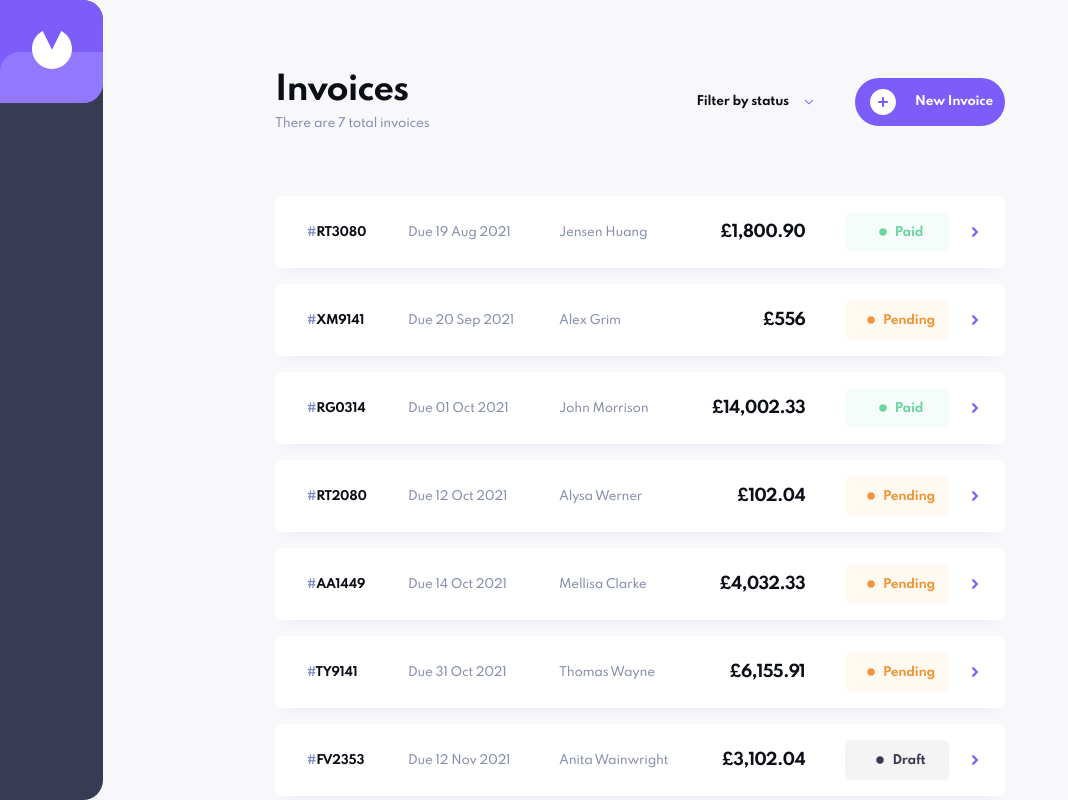
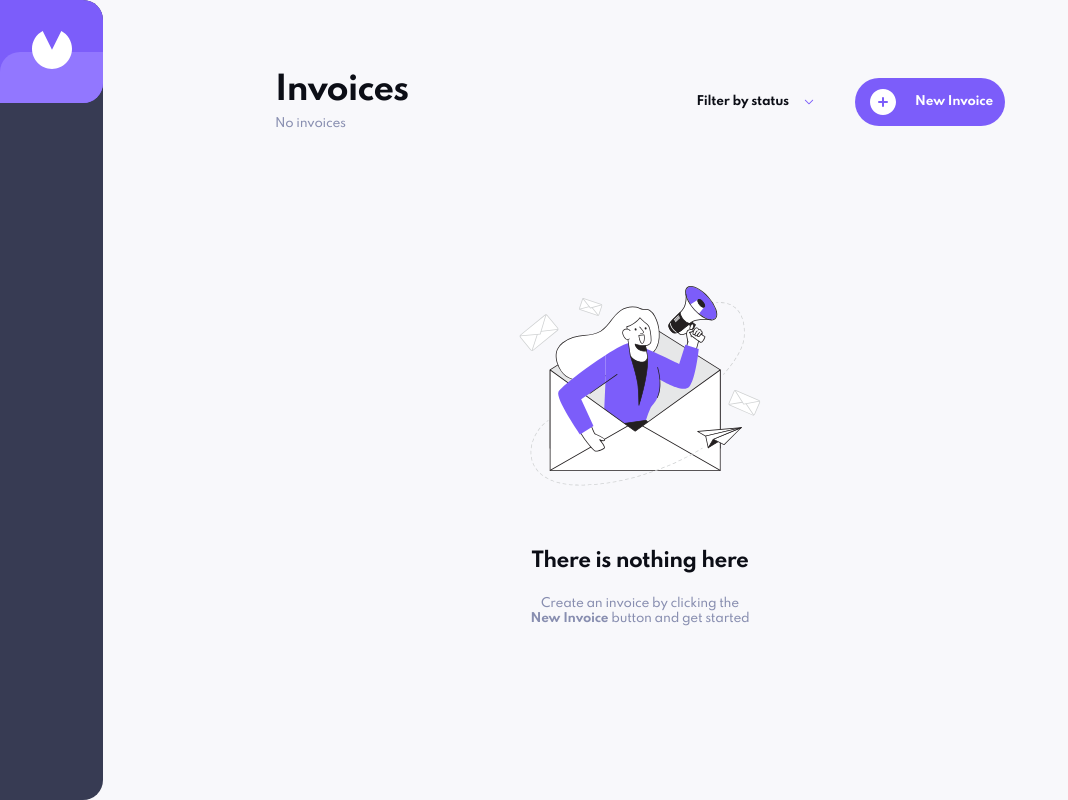
Before and after one commit to sohhamm/invoice-app, a React (Vite) app in the folder client/: page / in a window 1280 px wide. Shown: the whole page, without its empty margins (0-1068 px from the left). Built offline with nearby package versions, Linux system fonts and the light colour scheme.

Commit message:
feat: invoices empty state

```diff
--- a/client/src/pages/invoices/Invoices.tsx
+++ b/client/src/pages/invoices/Invoices.tsx
@@ -1,11 +1,14 @@
 import * as React from 'react'
 import Button from '@/components/ui/button'
+import Invoice from '@/components/invoice'
 import InvoiceFilter from '@/components/invoice-filter'
+import empty from '@/assets/empty-invoice.svg'
 import classes from './invoices.module.css'
 import type {IInvoice, Option} from '@/types'
 
-import invoices from '../../../data.json'
-import Invoice from '@/components/invoice/Invoice'
+// import invoices from '../../../data.json'
+
+const invoices: any = []
 
 export default function Invoices() {
   const [opts, setOpts] = React.useState<Option>({
@@ -13,6 +16,8 @@
     pending: false,
     paid: false,
   })
+
+  const fetchingInvoices = false
 
   return (
     <div>
@@ -29,9 +34,19 @@
       </div>
 
       <div className={classes.body}>
-        {invoices.map((invoice: IInvoice) => (
-          <Invoice key={invoice.id} invoice={invoice} />
-        ))}
+        {!fetchingInvoices && !invoices.length ? (
+          <div className={classes.emptyBox}>
+            <img src={empty} alt='Empty' />
+
+            <h2>There is nothing here</h2>
+            <p>
+              Create an invoice by clicking the <br /> <span>New Invoice </span>
+              button and get started
+            </p>
+          </div>
+        ) : (
+          invoices.map((invoice: IInvoice) => <Invoice key={invoice.id} invoice={invoice} />)
+        )}
       </div>
     </div>
   )
--- a/client/src/pages/invoices/invoices.module.css
+++ b/client/src/pages/invoices/invoices.module.css
@@ -36,3 +36,36 @@
 
   row-gap: 16px;
 }
+
+.emptyBox {
+  display: flex;
+  flex-direction: column;
+  height: calc(100vh - 280px);
+  justify-content: center;
+  align-items: center;
+  max-width: 242px;
+  margin: auto;
+  text-align: center;
+}
+
+.emptyBox > h2 {
+  margin-top: 64px;
+  margin-bottom: 24px;
+  font-weight: 700;
+  font-size: 20px;
+  line-height: 22px;
+  letter-spacing: -0.625px;
+  color: #0c0e16;
+}
+
+.emptyBox > p {
+  font-weight: 500;
+  font-size: 12px;
+  line-height: 15px;
+  letter-spacing: -0.25px;
+  color: #888eb0;
+}
+
+.emptyBox > p > span {
+  font-weight: 700;
+}
```
Also changed, not shown: client/src/assets/empty-invoice.svg (renamed from client/src/assets/illustration-empty.svg).
